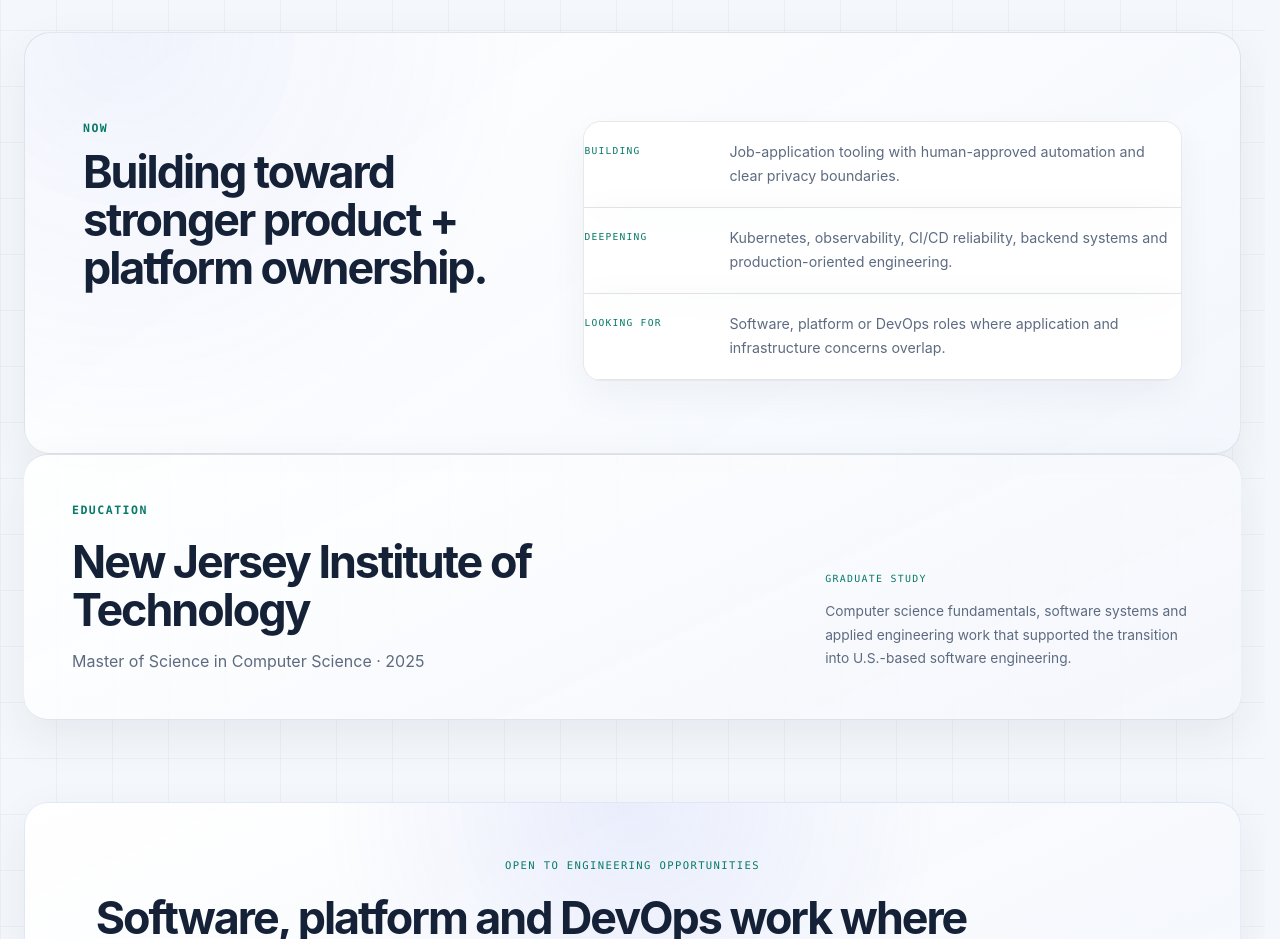
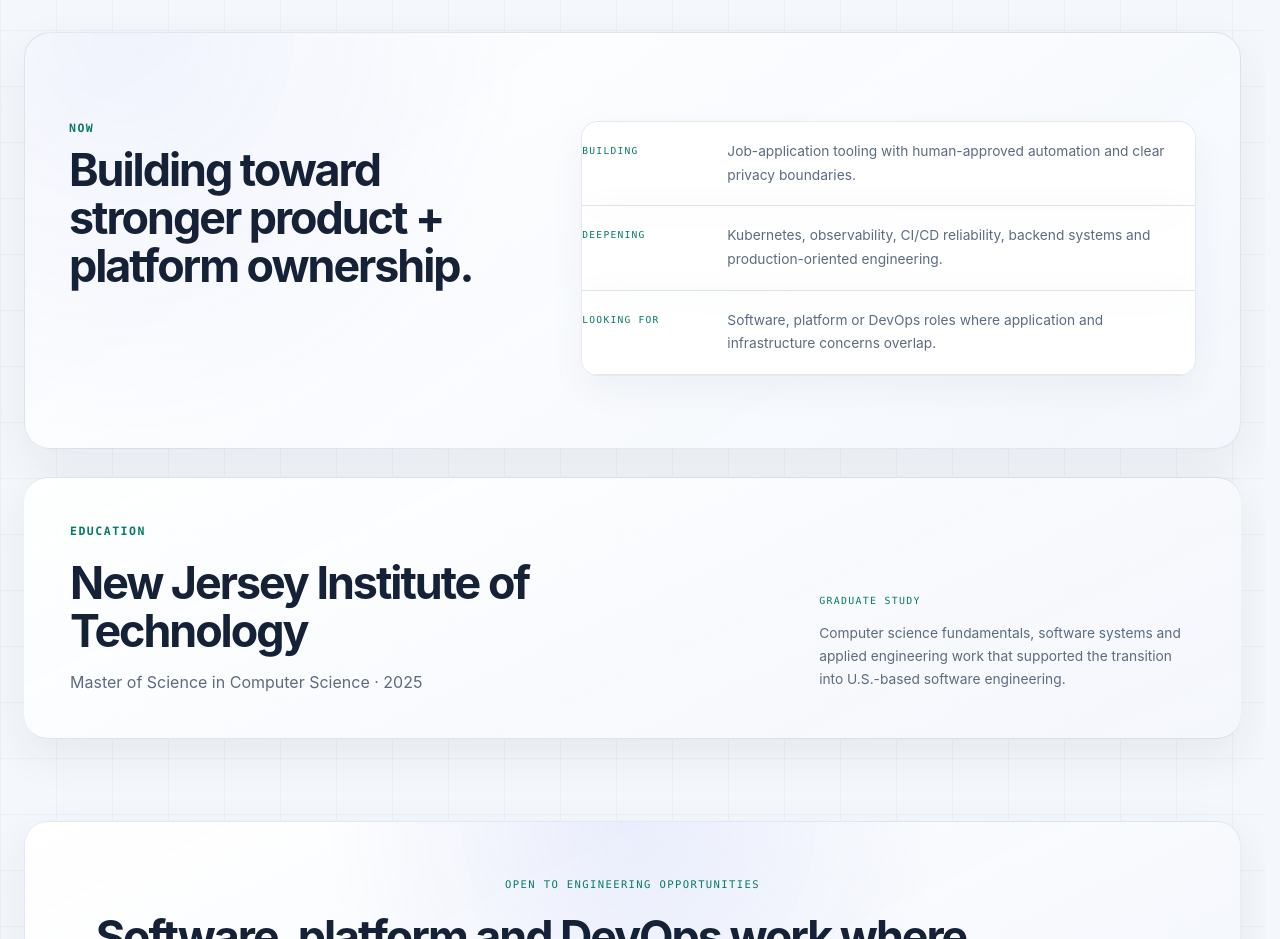
Before and after one commit to SamuelSudeepAyyala/samuel-sudeep-portfolio, an Angular app: page / in a window 1280 px wide. Shown: the part 6760-7699 px from the top of the page. Built offline with nearby package versions, Linux system fonts and the light colour scheme.

Commit message:
Refine Now and education spacing

```diff
--- a/public/now-polish.css
+++ b/public/now-polish.css
@@ -1,11 +1,11 @@
-/* Focused refinement for the Now section. */
+/* Focused refinement for the Now + Education sections. */
 
 .now.section-pad {
   margin-top: 56px;
-  padding: clamp(36px, 4.8vw, 58px);
+  padding: clamp(30px, 3.7vw, 44px);
   display: grid;
   grid-template-columns: minmax(0, .92fr) minmax(0, 1.08fr);
-  gap: clamp(38px, 5.5vw, 72px);
+  gap: clamp(30px, 4.5vw, 56px);
   align-items: center;
   border: 1px solid var(--line);
   border-radius: 26px;
@@ -20,14 +20,14 @@
 }
 
 .now.section-pad .eyebrow {
-  margin-bottom: 14px;
+  margin-bottom: 12px;
 }
 
 .now.section-pad h2 {
-  max-width: 610px;
+  max-width: 590px;
   margin: 0;
-  font-size: clamp(2.3rem, 3.7vw, 3.85rem);
-  line-height: 1.03;
+  font-size: clamp(2.2rem, 3.45vw, 3.55rem);
+  line-height: 1.04;
   letter-spacing: -.05em;
   text-wrap: balance;
 }
@@ -37,17 +37,17 @@
   overflow: hidden;
   display: grid;
   border: 1px solid var(--line);
-  border-radius: 18px;
+  border-radius: 17px;
   background: color-mix(in srgb, var(--surface-strong) 72%, transparent);
-  box-shadow: 0 16px 36px rgba(2, 8, 20, .09);
+  box-shadow: 0 14px 32px rgba(2, 8, 20, .08);
 }
 
 .now-grid > div {
   min-width: 0;
-  padding: 21px 23px;
+  padding: 17px 20px;
   display: grid;
-  grid-template-columns: 100px minmax(0, 1fr);
-  gap: 20px;
+  grid-template-columns: 92px minmax(0, 1fr);
+  gap: 18px;
   align-items: start;
   border-bottom: 1px solid var(--line);
 }
@@ -59,7 +59,7 @@
 .now-grid .mono {
   margin: 3px 0 0;
   color: var(--accent-2);
-  font-size: .57rem;
+  font-size: .56rem;
   line-height: 1.45;
   letter-spacing: .13em;
 }
@@ -67,9 +67,79 @@
 .now-grid p {
   margin: 0;
   color: var(--muted-strong);
-  font-size: .89rem;
-  line-height: 1.66;
+  font-size: .86rem;
+  line-height: 1.62;
   text-wrap: pretty;
+}
+
+/* Keep Education visually separate from Now. */
+.education.section-pad {
+  margin-top: 28px !important;
+  padding: clamp(30px, 3.8vw, 46px) !important;
+  gap: clamp(28px, 4vw, 54px) !important;
+}
+
+.education-main {
+  min-width: 0;
+}
+
+.education-main > .eyebrow {
+  margin-bottom: 16px;
+}
+
+.education-list {
+  display: grid;
+  gap: 12px;
+}
+
+.education-entry {
+  min-width: 0;
+  padding: 18px 20px;
+  display: grid;
+  grid-template-columns: minmax(0, 1.2fr) minmax(220px, .8fr);
+  gap: 22px;
+  align-items: end;
+  border: 1px solid var(--line);
+  border-radius: 16px;
+  background: color-mix(in srgb, var(--surface-strong) 66%, transparent);
+}
+
+.education-entry h2,
+.education-entry h3 {
+  margin: 0;
+  letter-spacing: -.035em;
+}
+
+.education-entry h2 {
+  font-size: clamp(1.65rem, 2.7vw, 2.55rem) !important;
+  line-height: 1.08 !important;
+}
+
+.education-entry h3 {
+  font-size: clamp(1.25rem, 2vw, 1.75rem);
+  line-height: 1.15;
+}
+
+.education-entry .degree-meta {
+  margin: 8px 0 0;
+  color: var(--muted);
+  font-size: .84rem;
+  line-height: 1.55;
+}
+
+.education-entry .education-detail {
+  margin: 0;
+  color: var(--muted);
+  font-size: .8rem;
+  line-height: 1.62;
+  text-wrap: pretty;
+}
+
+.education-entry .mono {
+  display: block;
+  margin-bottom: 7px;
+  color: var(--accent-2);
+  font-size: .56rem;
 }
 
 html[data-theme="light"] app-home .now.section-pad {
@@ -94,29 +164,43 @@ html[data-theme="light"] app-home .now-grid p {
   color: #56657a;
 }
 
+html[data-theme="light"] app-home .education-entry {
+  background: linear-gradient(145deg, rgba(255,255,255,.94), rgba(246,249,253,.92));
+  border-color: rgba(28,44,68,.10);
+  box-shadow: 0 10px 26px rgba(53,71,99,.045);
+}
+
 @media (max-width: 1180px) {
   .now.section-pad {
     grid-template-columns: 1fr;
-    gap: 28px;
+    gap: 24px;
     align-items: stretch;
   }
 
   .now.section-pad h2 {
     max-width: 760px;
-    font-size: clamp(2.35rem, 5.4vw, 3.7rem);
+    font-size: clamp(2.25rem, 4.8vw, 3.4rem);
+  }
+}
+
+@media (max-width: 820px) {
+  .education-entry {
+    grid-template-columns: 1fr;
+    gap: 12px;
+    align-items: start;
   }
 }
 
 @media (max-width: 700px) {
   .now.section-pad {
     margin-top: 28px;
-    padding: 26px 20px;
-    gap: 22px;
+    padding: 24px 18px;
+    gap: 20px;
     border-radius: 21px;
   }
 
   .now.section-pad h2 {
-    font-size: clamp(2rem, 10vw, 3rem);
+    font-size: clamp(1.9rem, 9vw, 2.7rem);
   }
 
   .now-grid {
@@ -125,11 +209,21 @@ html[data-theme="light"] app-home .now-grid p {
 
   .now-grid > div {
     grid-template-columns: 1fr;
-    gap: 8px;
-    padding: 18px;
+    gap: 7px;
+    padding: 16px;
   }
 
   .now-grid .mono {
     margin: 0;
   }
+
+  .education.section-pad {
+    margin-top: 20px !important;
+    padding: 24px 18px !important;
+  }
+
+  .education-entry {
+    padding: 16px;
+    border-radius: 14px;
+  }
 }
```
